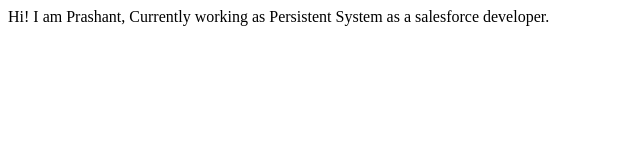
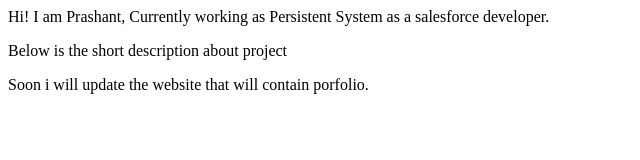
Before and after one commit to prashant707/prashantgehlot-portfolio, a plain HTML site: page index.html in a window 1280 px wide. Shown: the whole page, without its empty margins (0-640 px from the left). Drawn offline with Linux system fonts and the light colour scheme.

Commit message:
update index.html about project details

```diff
--- a/index.html
+++ b/index.html
@@ -9,5 +9,7 @@
 <body>
     Hi! I am Prashant,
     Currently working as Persistent System as a salesforce developer.
+    <p>Below is the short description about project</p>
+    <p>Soon i will update the website that will contain porfolio.</p>
 </body>
 </html>
```
